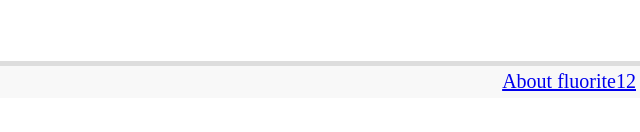
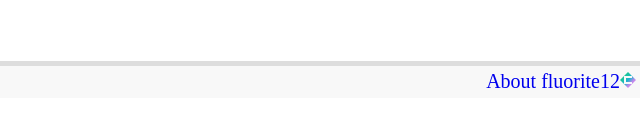
Before and after one commit to MirrgieRiana/fluorite12, a website with bundled scripts: page playground/src/index.html in a window 1280 px wide. Shown: the part 496-628 px from the top of the page, 640-1280 px from the left. Built offline with nearby package versions, Linux system fonts and the light colour scheme.

Commit message:
playground: change about link style

```diff
--- a/playground/src/index.html
+++ b/playground/src/index.html
@@ -74,7 +74,7 @@
                     <label title="Quiet mode" for="quiet_mode">Quiet mode</label>
                 </td>
                 <td style="padding: 0.1em; text-align: right;">
-                    <a href="https://github.com/MirrgieRiana/fluorite12" target="_blank">About fluorite12</a>
+                    <a href="https://github.com/MirrgieRiana/fluorite12" target="_blank" style="text-decoration: none;">About fluorite12<img src="icon.svg" style="height: 0.8em;"></a>
                 </td>
             </tr>
         </table>
```
Also changed, not shown: playground/src/icon.svg (added).
